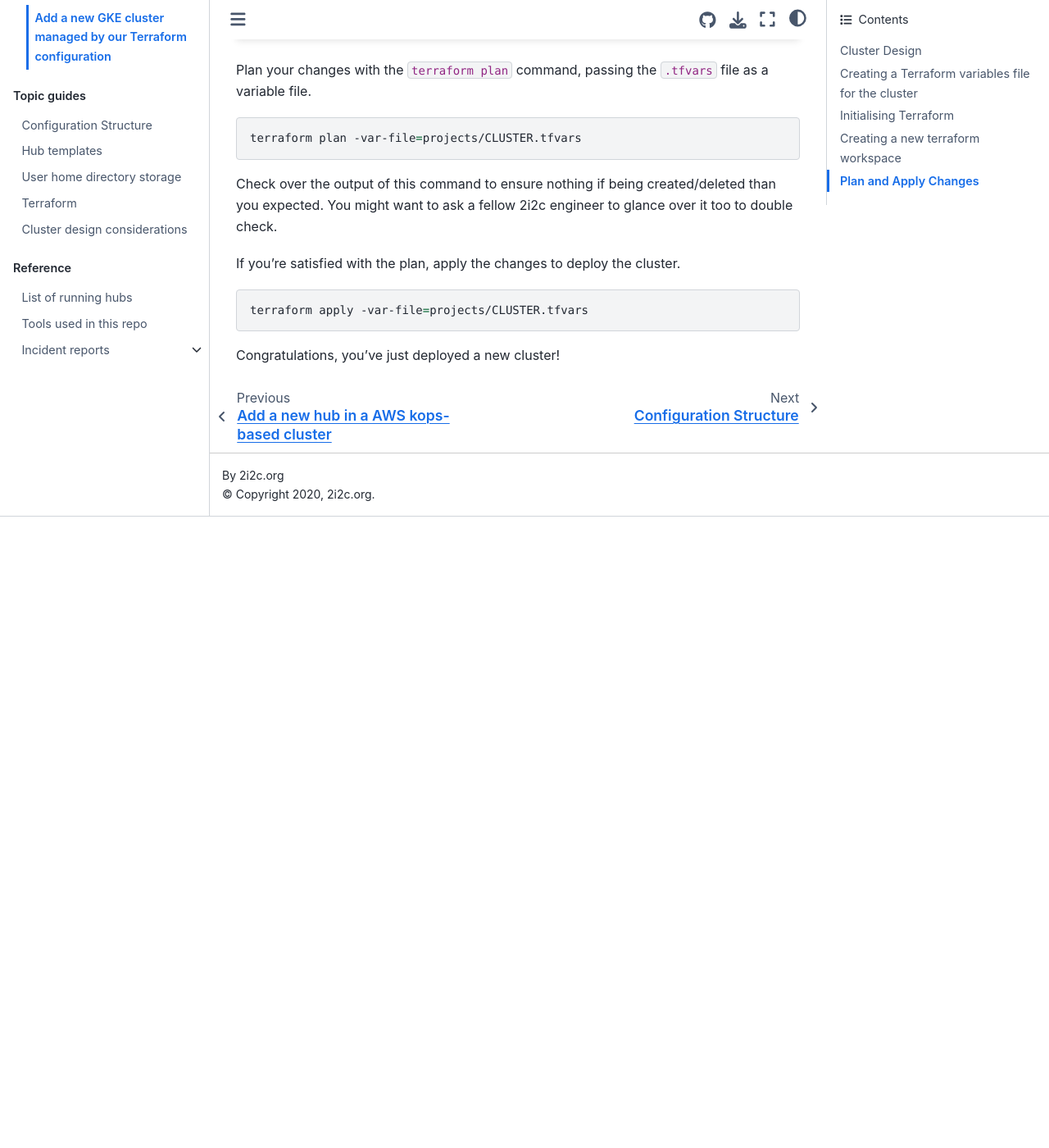
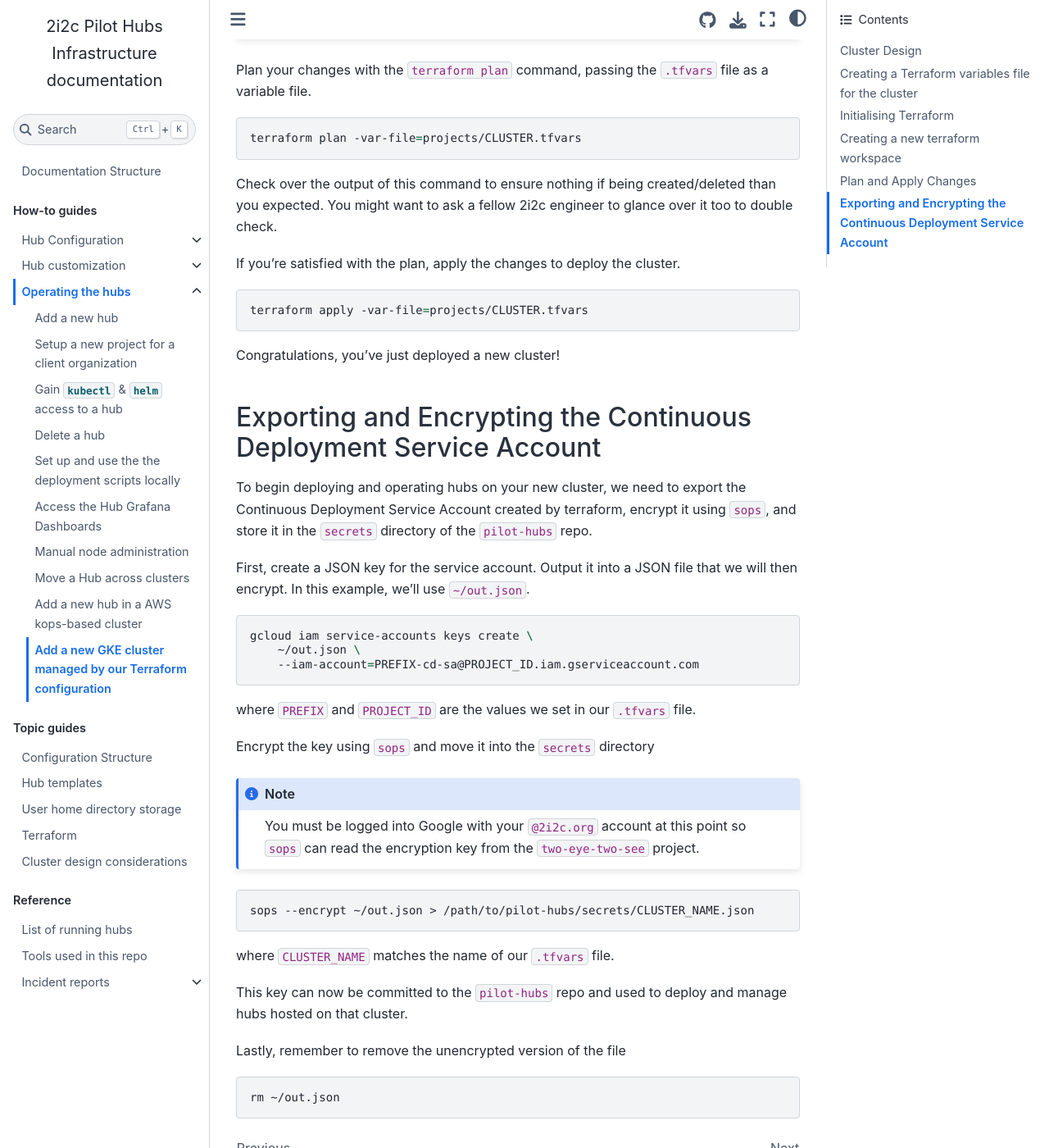
Before and after one commit to 2i2c-org/infrastructure, a Sphinx documentation site: the page built from docs/howto/operate/new-tf-cluster.md, in a window 1280 px wide and 1400 px high, scrolled down 2199 px. Shown: the whole window at 82% size. Built offline with Sphinx 7.4.7 and the Sphinx Book theme 1.1.4, drawn with Linux system fonts in a browser that asks for light colours; pages that are not in the unit, such as notebooks, are missing from menus; the version number could not be read and is left out; before the commit the page ends 2829 px from its top, so only the background shows below that.

Commit message:
Add some docs on the CD SA

````diff
--- a/docs/howto/operate/new-tf-cluster.md
+++ b/docs/howto/operate/new-tf-cluster.md
@@ -92,3 +92,39 @@
 ```
 
 Congratulations, you've just deployed a new cluster!
+
+## Exporting and Encrypting the Continuous Deployment Service Account
+
+To begin deploying and operating hubs on your new cluster, we need to export the Continuous Deployment Service Account created by terraform, encrypt it using `sops`, and store it in the `secrets` directory of the `pilot-hubs` repo.
+
+First, create a JSON key for the service account.
+Output it into a JSON file that we will then encrypt.
+In this example, we'll use `~/out.json`.
+
+```bash
+gcloud iam service-accounts keys create \
+    ~/out.json \
+    --iam-account=PREFIX-cd-sa@PROJECT_ID.iam.gserviceaccount.com
+```
+
+where `PREFIX` and `PROJECT_ID` are the values we set in our `.tfvars` file.
+
+Encrypt the key using `sops` and move it into the `secrets` directory
+
+```{note}
+You must be logged into Google with your `@2i2c.org` account at this point so `sops` can read the encryption key from the `two-eye-two-see` project.
+```
+
+```bash
+sops --encrypt ~/out.json > /path/to/pilot-hubs/secrets/CLUSTER_NAME.json
+```
+
+where `CLUSTER_NAME` matches the name of our `.tfvars` file.
+
+This key can now be committed to the `pilot-hubs` repo and used to deploy and manage hubs hosted on that cluster.
+
+Lastly, remember to remove the unencrypted version of the file
+
+```bash
+rm ~/out.json
+```
````
